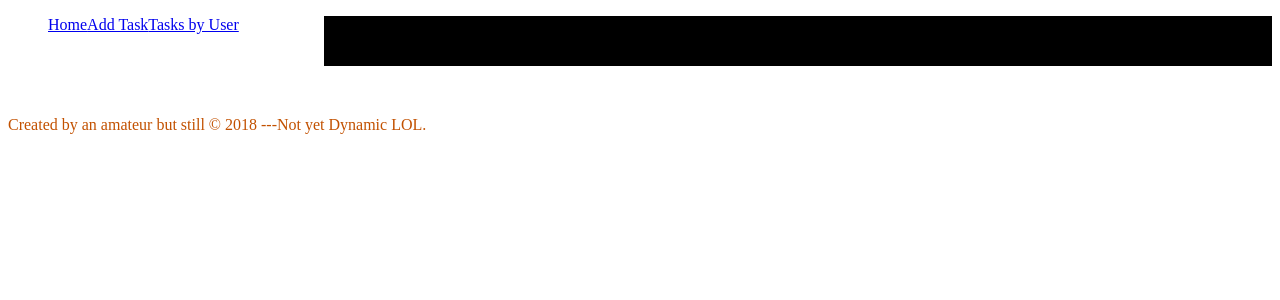
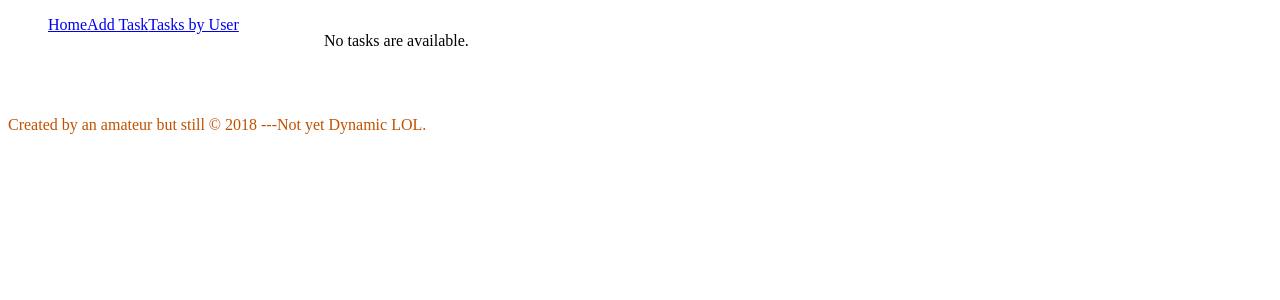
Before and after one commit to petrosky/cruddy, a Django app: page /cruddy/ in a window 1280 px wide. Shown: the top 300 px of the page. Run offline with Django 3.2, Linux system fonts and the light colour scheme; data that the repository does not hold is empty.

Commit message:
Changed css - Still looks like a cat's arsehole

```diff
--- a/cruddy/static/css/styles.css
+++ b/cruddy/static/css/styles.css
@@ -10,15 +10,12 @@ h1 {
 
 #left {
     width: 25%;
-    color: #C25100;
-    background-color: #000000;
 }
 
 #right {
     width: 75%;
     height: 80%;
     float: right;
-    background-color: #000000;
 }
 
 ol {
```
